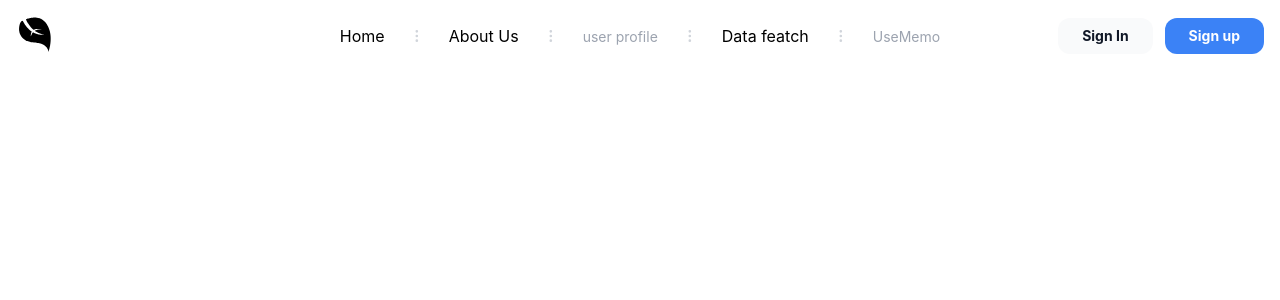
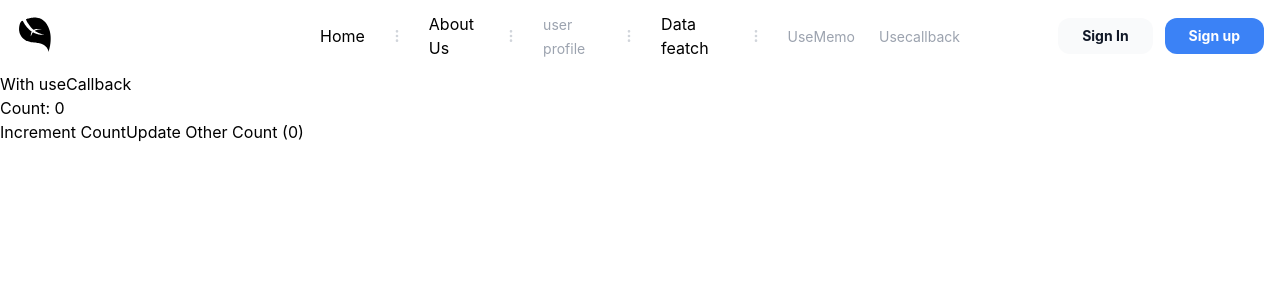
Before and after one commit to basit2023/Reactjs-intern, a React (Create React App) app in the folder react-intern/: page /callback in a window 1280 px wide. Shown: the top 300 px of the page. Built offline with nearby package versions, Linux system fonts and the light colour scheme.

Commit message:
day6 readme file updated

```diff
--- a/react-intern/src/App.js
+++ b/react-intern/src/App.js
@@ -6,6 +6,7 @@ import UserProfile from './components/UserProfile';
 import Header from './components/Header';
 import UseEff from './components/UseEff';
 import UseMem from './components/UseMem';
+import Usecallback from './components/Usecallback';
 function App() {
 
   const email=""
@@ -62,6 +63,7 @@ function App() {
       </svg>
     </li>
     <li><Link className="text-sm text-gray-400 hover:text-gray-500" to="/usememo">UseMemo</Link></li>
+    <li><Link className="text-sm text-gray-400 hover:text-gray-500" to="/callback">Usecallback</Link></li>
   </ul>
   <a className="hidden lg:inline-block lg:ml-auto lg:mr-3 py-2 px-6 bg-gray-50 hover:bg-gray-100 text-sm text-gray-900 font-bold  rounded-xl transition duration-200" href="#">Sign In</a>
   <a className="hidden lg:inline-block py-2 px-6 bg-blue-500 hover:bg-blue-600 text-sm text-white font-bold rounded-xl transition duration-200" href="#">Sign up</a>
@@ -80,6 +82,7 @@ function App() {
         <Route path="/userprofile" element={<UserProfile />} />
         <Route path="/data" element={<UseEff />} />
         <Route path="/usememo" element={<UseMem />} />
+        <Route path="/callback" element={<Usecallback />} />
       </Routes>
     </Router>
 
--- /dev/null
+++ b/react-intern/src/components/Button.js
@@ -0,0 +1,8 @@
+import React from 'react';
+
+function Button({ onClick, children }) {
+  console.log('Button component re-rendered');
+  return <button onClick={onClick}>{children}</button>;
+}
+
+export default React.memo(Button);
--- a/react-intern/src/components/UseEff.js
+++ b/react-intern/src/components/UseEff.js
@@ -3,48 +3,58 @@ import { useState, useEffect } from 'react'
 const UseEff = () => {
     const [data,setData] = useState([])
     const [loading, setLoading]=useState(true)
-    useEffect(()=>{
-        const apidata= async ()=>{
-            try {
-                setLoading(true)
-                const data1 = await fetch("https://jsonplaceholder.typicode.com/posts")
-                const result = await data1.json()
-                console.log("the data is:",result)
-                setData(result)
-            } catch (error) {
-                console.log("the error is:",error)
+    const [count, setCount]=useState(0)
+ useEffect(()=>{
+        console.log("rednder after each click")
+ },[count])
+    return(
+      <>
+      <h1>THe counter is:{count}</h1>
+      <button onClick={()=>setCount(count+1)}>Press me</button>
+      </>
+    )
+//     useEffect(()=>{
+//         const apidata= async ()=>{
+//             try {
+//                 setLoading(true)
+//                 const data1 = await fetch("https://jsonplaceholder.typicode.com/posts")
+//                 const result = await data1.json()
+//                 console.log("the data is:",result)
+//                 setData(result)
+//             } catch (error) {
+//                 console.log("the error is:",error)
 
-            }finally{
-                setLoading(false)
-            }
-        }
-        apidata()
-    },[])
+//             }finally{
+//                 setLoading(false)
+//             }
+//         }
+//         apidata()
+//     },[])
 
-if(loading) return(<p>Loading...</p>)
-    console.log("the id:",data[0].userId)
-  return (
-    <>
+// if(loading) return(<p>Loading...</p>)
+//     console.log("the id:",data[0].userId)
+//   return (
+//     <>
 
 
 
-      <div>
-      <h1> use state and useeffec Hooks</h1>
-      <h1> {data[0].title}</h1>
-        <ul>
+//       <div>
+//       <h1> use state and useeffec Hooks</h1>
+//       <h1> {data[0].title}</h1>
+//         <ul>
 
-        {data?.map((x) => {
-            return (
-              <li key={x.id}>
-                <h3>{x.title}</h3>
-                <p>{x.body}</p>
-              </li>
-            )
-          })}
-        </ul>
-      </div>
-    </>
-  )
+//         {data?.map((x) => {
+//             return (
+//               <li key={x.id}>
+//                 <h3>{x.title}</h3>
+//                 <p>{x.body}</p>
+//               </li>
+//             )
+//           })}
+//         </ul>
+//       </div>
+//     </>
+//   )
 }
 
 export default UseEff
--- /dev/null
+++ b/react-intern/src/components/Usecallback.js
@@ -0,0 +1,44 @@
+import React, {useState, useCallback} from 'react'
+import Button from './Button';
+const Usecallback = () => {
+    // const [count, setCount] = useState(0);
+    // const [otherCount, setOtherCount] = useState(0);
+
+    // // Function is created on every render
+    // const increment = () => {
+    //   setCount(prevCount => prevCount + 1);
+    // };
+
+    // return (
+    //   <div>
+    //     <h1>Without useCallback</h1>
+    //     <p>Count in usecallback: {count}</p>
+    //     <Button onClick={increment}>Increment Count</Button>
+    //     <button onClick={() => setOtherCount(otherCount + 1)}>
+    //       Update Other Count button ({otherCount})
+    //     </button>
+    //   </div>
+    // );
+    const [count, setCount] = useState(0);
+  const [otherCount, setOtherCount] = useState(0);
+
+  // Memoize the increment function so it is not re-created on every render
+  const increment = useCallback(() => {
+    setCount(prevCount => prevCount + 1);
+  }, []); // No dependencies, so it will be created only once
+
+  return (
+    <div>
+      <h1>With useCallback</h1>
+      <p>Count: {count}</p>
+      <Button onClick={increment}>Increment Count</Button>
+      <button onClick={() => setOtherCount(otherCount + 1)}>
+        Update Other Count ({otherCount})
+      </button>
+    </div>
+  );
+}
+
+
+
+export default Usecallback
```
Also changed, not shown: 1 other file (tests, documents, lock files or other folders).
